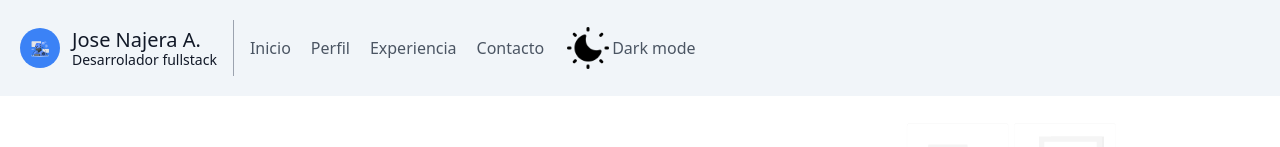
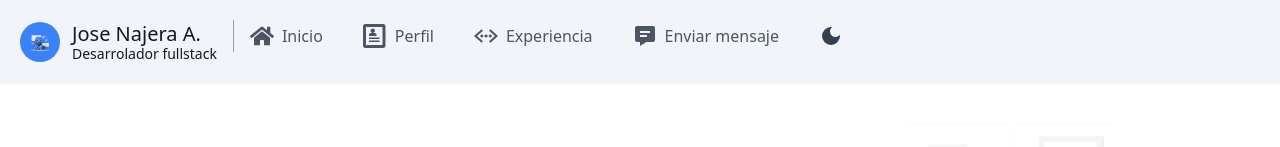
Before and after one commit to Jnajera0430/portafolioPersonal, a React (Vite) app: page / in a window 1280 px wide. Shown: the top 147 px of the page. Built offline with nearby package versions, Linux system fonts and the light colour scheme.

Commit message:
feature: se agregó los iconos

```diff
--- a/src/components/NavBar.tsx
+++ b/src/components/NavBar.tsx
@@ -2,10 +2,13 @@ import { UseContext } from '../api/hook/UseContext';
 import avatarImg from '../assets/img/Robot.svg';
 import { navbarConstant } from '../constants/navbar.constant';
 import { ItemNavbarMiniComponent } from '../miniComponent/ListNavbar.mini';
-import moonDark from '../assets/img/moondark.png';
-import moonLight from '../assets/img/moonlight.png';
+//import moonDark from '../assets/img/moondark.png';
+//import moonLight from '../assets/img/moonlight.png';
 import { useState } from 'react';
 import { ThemeIconMiniComponent } from '../miniComponent/Theme.mini';
+import { MdDarkMode } from 'react-icons/md'
+import { BsSun } from 'react-icons/bs'
+import { ItemNavbarMiniComponentDesk } from '../miniComponent/NavbarDesk.mini';
 export const Navbar = () => {
     const { handleChangeTheme, darkMode } = UseContext();
     const [menuOpen, setMenuOpen] = useState<boolean>(false);
@@ -32,14 +35,14 @@ export const Navbar = () => {
                     <nav className="md:mr-auto md:ml-4 md:py-1 md:pl-4 md:border-l md:border-gray-400 flex flex-wrap items-center text-base justify-center">
                         {
                             navbarConstant.map((itemNavbar, i) => (
-                                <ItemNavbarMiniComponent item={itemNavbar.item} src={itemNavbar.src} key={i} />
+                                <ItemNavbarMiniComponentDesk item={itemNavbar.item} src={itemNavbar.src} key={i} Icon={itemNavbar.Icon} />
                             ))
                         }
                         <button onClick={handleTheme}>
                             {!darkMode ?
-                                <ThemeIconMiniComponent theme='Dark mode' themeIcon={moonDark} />
+                                <ThemeIconMiniComponent theme='Dark mode' ThemeIcon={MdDarkMode} />
                                 :
-                                <ThemeIconMiniComponent theme='Light mode' themeIcon={moonLight} />
+                                <ThemeIconMiniComponent theme='Light mode' ThemeIcon={BsSun} />
                             }
                         </button>
                     </nav>
@@ -54,14 +57,14 @@ export const Navbar = () => {
                 {menuOpen && (<nav className="md:hidden md:mr-auto md:ml-4 md:py-1 md:pl-4 md:border-l md:border-gray-400 flex flex-wrap items-center text-base justify-center">
                     {
                         navbarConstant.map((itemNavbar, i) => (
-                            <ItemNavbarMiniComponent item={itemNavbar.item} src={itemNavbar.src} key={i} />
+                            <ItemNavbarMiniComponent item={itemNavbar.item} src={itemNavbar.src} key={i} Icon={itemNavbar.Icon}/>
                         ))
                     }
                     <button onClick={handleTheme}>
                         {!darkMode ?
-                            <ThemeIconMiniComponent theme='Dark mode' themeIcon={moonDark} />
+                            <ThemeIconMiniComponent theme='Dark mode' ThemeIcon={MdDarkMode} />
                             :
-                            <ThemeIconMiniComponent theme='Light mode' themeIcon={moonLight} />
+                            <ThemeIconMiniComponent theme='Light mode' ThemeIcon={BsSun} />
                         }
                     </button>
                 </nav>)
--- a/src/constants/navbar.constant.ts
+++ b/src/constants/navbar.constant.ts
@@ -1,22 +1,32 @@
+import { IconType } from "react-icons"
+import { FaHome } from 'react-icons/fa'
+import { ImProfile } from 'react-icons/im'
+import { IoCodeWorkingSharp } from 'react-icons/io5'
+import { BiSolidMessageDetail } from 'react-icons/bi'
 export interface INavbar {
     item: string,
-    src:string
+    src: string,
+    Icon: IconType
 }
 export const navbarConstant: INavbar[] = [
     {
         item: 'Inicio',
-        src:'#welcome'
+        src: '#welcome',
+        Icon: FaHome
     },
     {
         item: 'Perfil',
-        src: '#about'
+        src: '#about',
+        Icon: ImProfile
     },
     {
         item: 'Experiencia',
-        src: '#experence'
+        src: '#experence',
+        Icon: IoCodeWorkingSharp
     },
     {
-        item: 'Contacto',
-        src: '#contact'
+        item: 'Enviar mensaje',
+        src: '#contact',
+        Icon: BiSolidMessageDetail
     },
 ]
--- a/src/constants/theme.constante.ts
+++ b/src/constants/theme.constante.ts
@@ -1,4 +1,6 @@
+import { IconType } from "react-icons";
+
 export interface Theme{
     theme:string |"",
-    themeIcon: string
+    ThemeIcon: IconType
 }
--- a/src/miniComponent/ListNavbar.mini.tsx
+++ b/src/miniComponent/ListNavbar.mini.tsx
@@ -1,5 +1,12 @@
+import { UseContext } from "../api/hook/UseContext";
 import { INavbar } from "../constants/navbar.constant";
 
-export const ItemNavbarMiniComponent = ({item ,src}:INavbar)=>(
-    <a className="mr-5 hover:text-gray-900" href={src}>{item}</a>
-)
+export const ItemNavbarMiniComponent = ({ item, src, Icon }: INavbar) => {
+    const {darkMode} = UseContext()
+    return <div className="group mr-5 flex">
+        <a href={src}>
+            <Icon className="text-2xl mr-1" />
+        </a>
+        <a className={`mr-5 ${darkMode ? "hover:text-slate-300":"hover:text-gray-900"} hidden group-hover:block transition-opacity`} href={src}>{item}</a>
+    </div>
+}
--- /dev/null
+++ b/src/miniComponent/NavbarDesk.mini.tsx
@@ -0,0 +1,12 @@
+import { UseContext } from "../api/hook/UseContext";
+import { INavbar } from "../constants/navbar.constant";
+
+export const ItemNavbarMiniComponentDesk = ({ item, src, Icon }: INavbar) => {
+    const { darkMode } = UseContext()
+    return <div className="mr-5 flex">
+        <Icon className="text-2xl mr-2" />
+        <a className={`mr-5 ${darkMode ? "hover:text-slate-300" : "hover:text-gray-900"}`} href={src}>
+            {item}
+        </a>
+    </div>
+}
--- a/src/miniComponent/Theme.mini.tsx
+++ b/src/miniComponent/Theme.mini.tsx
@@ -1,10 +1,12 @@
+import { UseContext } from "../api/hook/UseContext"
 import { Theme } from "../constants/theme.constante"
 
-export const ThemeIconMiniComponent = ({theme, themeIcon}:Theme) => {
-    return <div className='flex flex-row w-fit justify-center items-center'>
-        <div className='w-12 '>
-            <img src={themeIcon} alt="img del tema de la pagina" className='w-full h-full' />
+export const ThemeIconMiniComponent = ({theme, ThemeIcon}:Theme) => {
+    const {darkMode} = UseContext()
+    return <div className='flex flex-row w-fit justify-center items-center group'>
+        <div className={`text-2xl ${darkMode ? "text-slate-200":"text-slate-700"} `}>
+            <ThemeIcon/>
         </div>
-        <span>{theme}</span>
+        <span className="hidden group-hover:block">{theme}</span>
     </div>
 }
```
